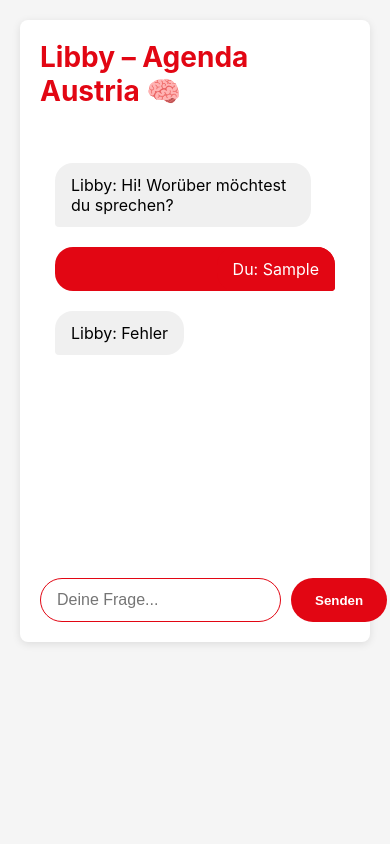
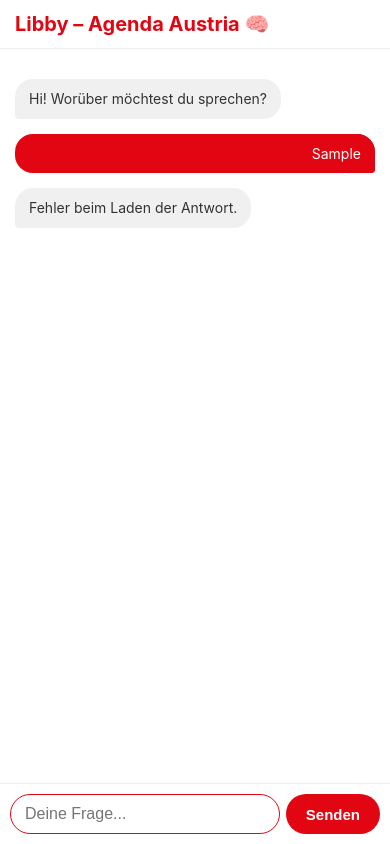
Before and after one commit to mkm8dphc9w-blip/libby-chatbot, a website: page index.html in a window 390 px wide. Both pictures are taken after typing "Sample" into the empty fields and a click on the button "Senden". Drawn offline with Linux system fonts and the light colour scheme; no server answers.

```diff
--- a/index.html
+++ b/index.html
@@ -2,17 +2,18 @@
 <html>
 <head>
 <meta charset="utf-8">
-<meta name="viewport" content="width=device-width, initial-scale=1">
+<meta name="viewport" content="width=device-width, initial-scale=1, maximum-scale=1, user-scalable=no">
 <title>Libby – Agenda Austria Chatbot</title>
 <style>
-body { margin:0; padding:20px; font-family:-apple-system,sans-serif; background:#f5f5f5; }
-.container { max-width:700px; margin:0 auto; background:white; padding:20px; border-radius:8px; box-shadow:0 2px 8px rgba(0,0,0,0.1); }
-h1 { color:#e20613; margin:0 0 20px 0; font-size:28px; }
-#chat { padding:15px; min-height:400px; margin-bottom:20px; overflow-y:auto; }
-.msg-wrapper { margin:20px 0; }
+* { box-sizing:border-box; }
+body { margin:0; padding:0; font-family:-apple-system,BlinkMacSystemFont,"Segoe UI",Roboto,sans-serif; background:#f5f5f5; height:100vh; overflow:hidden; }
+.container { max-width:700px; margin:0 auto; background:white; height:100vh; display:flex; flex-direction:column; }
+h1 { color:#e20613; margin:0; padding:15px 20px; font-size:22px; border-bottom:1px solid #eee; flex-shrink:0; }
+#chat { flex:1; padding:15px; overflow-y:auto; -webkit-overflow-scrolling:touch; }
+.msg-wrapper { margin:15px 0; clear:both; }
 .msg-wrapper.user { text-align:right; }
-.msg { padding:12px 16px; border-radius:18px; display:inline-block; max-width:80%; }
-.bot { background:#f0f0f0; border-radius:18px 18px 18px 4px; }
+.msg { padding:10px 14px; border-radius:18px; display:inline-block; max-width:85%; word-wrap:break-word; font-size:15px; line-height:1.4; }
+.bot { background:#f0f0f0; color:#333; border-radius:18px 18px 18px 4px; }
 .user { background:#e20613; color:white; border-radius:18px 18px 4px 18px; }
 .feedback { margin-top:8px; display:inline-flex; gap:8px; background:white; padding:6px 10px; border-radius:20px; box-shadow:0 2px 6px rgba(0,0,0,0.12); }
 .feedback button { background:transparent; border:none; width:32px; height:32px; font-size:20px; cursor:pointer; transition:all 0.2s; border-radius:50%; }
@@ -20,15 +21,25 @@
 .feedback button.active-good { background:#22c55e; transform:scale(1.15); }
 .feedback button.active-bad { background:#ef4444; transform:scale(1.15); }
 .feedback button:disabled { opacity:0.3; cursor:not-allowed; }
+.typing { padding:10px 14px; background:#f0f0f0; border-radius:18px; display:inline-block; }
 .typing span { width:8px; height:8px; background:#999; border-radius:50%; display:inline-block; margin:0 3px; animation:bounce 1.4s infinite; }
 .typing span:nth-child(2) { animation-delay:0.2s; }
 .typing span:nth-child(3) { animation-delay:0.4s; }
 @keyframes bounce { 0%, 80%, 100% { opacity:0.3; } 40% { opacity:1; } }
-form { display:flex; gap:10px; }
-input { flex:1; padding:12px 16px; border:1px solid #ddd; border-radius:24px; font-size:16px; outline:none; }
+form { padding:15px; border-top:1px solid #eee; display:flex; gap:8px; background:white; flex-shrink:0; }
+input { flex:1; padding:12px 16px; border:1px solid #ddd; border-radius:24px; font-size:16px; outline:none; -webkit-appearance:none; }
 input:focus { border-color:#e20613; }
-button[type="submit"] { padding:12px 24px; background:#e20613; color:white; border:none; border-radius:24px; font-weight:bold; cursor:pointer; }
-button[type="submit"]:hover { background:#c00510; }
+button { padding:12px 24px; background:#e20613; color:white; border:none; border-radius:24px; font-weight:bold; font-size:16px; cursor:pointer; -webkit-appearance:none; white-space:nowrap; }
+button:active { background:#c00510; }
+button:disabled { opacity:0.5; }
+
+@media (max-width:600px) {
+  h1 { font-size:20px; padding:12px 15px; }
+  .msg { font-size:14px; max-width:90%; }
+  form { padding:10px; gap:6px; }
+  input { padding:10px 14px; font-size:16px; }
+  button { padding:10px 20px; font-size:15px; }
+}
 </style>
 </head>
 <body>
@@ -36,17 +47,76 @@
   <h1>Libby – Agenda Austria 🧠</h1>
   <div id="chat"></div>
   <form onsubmit="send(event)">
-    <input type="text" id="msg" placeholder="Deine Frage..." autofocus required>
+    <input type="text" id="msg" placeholder="Deine Frage..." autocomplete="off" autofocus required>
     <button type="submit" id="btn">Senden</button>
   </form>
 </div>
 <script>
 const chat=document.getElementById('chat'),msg=document.getElementById('msg'),btn=document.getElementById('btn'),sessionId='user_'+Date.now();
-function add(text,isUser,conversationId){const wrapper=document.createElement('div');wrapper.className='msg-wrapper'+(isUser?' user':'');const p=document.createElement('div');p.className='msg '+(isUser?'user':'bot');p.textContent=text;wrapper.appendChild(p);if(!isUser&&conversationId){const feedback=document.createElement('div');feedback.className='feedback';feedback.innerHTML=`<button onclick="giveFeedback(${conversationId},1,this)" title="Gute Antwort">👍</button><button onclick="giveFeedback(${conversationId},-1,this)" title="Schlechte Antwort">👎</button>`;wrapper.appendChild(feedback)}chat.appendChild(wrapper);chat.scrollTop=chat.scrollHeight}
-function showTyping(){const wrapper=document.createElement('div');wrapper.id='typing-indicator';wrapper.className='msg-wrapper';wrapper.innerHTML='<div class="msg bot typing"><span></span><span></span><span></span></div>';chat.appendChild(wrapper);chat.scrollTop=chat.scrollHeight}
-async function send(e){e.preventDefault();const text=msg.value.trim();if(!text)return;add('Du: '+text,true);msg.value='';btn.disabled=true;showTyping();try{const res=await fetch('/api/chat',{method:'POST',headers:{'Content-Type':'application/json'},body:JSON.stringify({message:text,sessionId})});const data=await res.json();document.getElementById('typing-indicator')?.remove();add('Libby: '+data.message,false,data.conversationId)}catch(err){document.getElementById('typing-indicator')?.remove();add('Libby: Fehler',false)}btn.disabled=false;msg.focus()}
-async function giveFeedback(conversationId,feedback,button){await fetch('/api/feedback',{method:'POST',headers:{'Content-Type':'application/json'},body:JSON.stringify({conversationId,feedback})});button.classList.add(feedback>0?'active-good':'active-bad');button.parentElement.querySelectorAll('button').forEach(b=>{if(b!==button)b.disabled=true})}
-add('Libby: Hi! Worüber möchtest du sprechen?',false);
+
+function add(text,isUser,conversationId){
+  const wrapper=document.createElement('div');
+  wrapper.className='msg-wrapper'+(isUser?' user':'');
+  const p=document.createElement('div');
+  p.className='msg '+(isUser?'user':'bot');
+  p.textContent=text;
+  wrapper.appendChild(p);
+
+  if(!isUser&&conversationId){
+    const feedback=document.createElement('div');
+    feedback.className='feedback';
+    feedback.innerHTML=`<button onclick="giveFeedback(${conversationId},1,this)" title="Gute Antwort">👍</button><button onclick="giveFeedback(${conversationId},-1,this)" title="Schlechte Antwort">👎</button>`;
+    wrapper.appendChild(feedback);
+  }
+
+  chat.appendChild(wrapper);
+  chat.scrollTop=chat.scrollHeight;
+}
+
+function showTyping(){
+  const wrapper=document.createElement('div');
+  wrapper.id='typing-indicator';
+  wrapper.className='msg-wrapper';
+  wrapper.innerHTML='<div class="typing"><span></span><span></span><span></span></div>';
+  chat.appendChild(wrapper);
+  chat.scrollTop=chat.scrollHeight;
+}
+
+async function send(e){
+  e.preventDefault();
+  const text=msg.value.trim();
+  if(!text)return;
+
+  add(text,true);
+  msg.value='';
+  btn.disabled=true;
+  showTyping();
+
+  try{
+    const res=await fetch('/api/chat',{
+      method:'POST',
+      headers:{'Content-Type':'application/json'},
+      body:JSON.stringify({message:text,sessionId})
+    });
+    const data=await res.json();
+    document.getElementById('typing-indicator')?.remove();
+    add(data.message,false,data.conversationId);
+  }catch(err){
+    document.getElementById('typing-indicator')?.remove();
+    add('Fehler beim Laden der Antwort.',false);
+  }
+
+  btn.disabled=false;
+  msg.focus();
+}
+
+async function giveFeedback(conversationId,feedback,button){
+  await fetch('/api/feedback',{method:'POST',headers:{'Content-Type':'application/json'},body:JSON.stringify({conversationId,feedback})});
+  button.classList.add(feedback>0?'active-good':'active-bad');
+  button.parentElement.querySelectorAll('button').forEach(b=>{if(b!==button)b.disabled=true});
+}
+
+add('Hi! Worüber möchtest du sprechen?',false);
 </script>
 </body>
 </html>
```
Also changed, not shown: server.js (+95 -27 lines).
